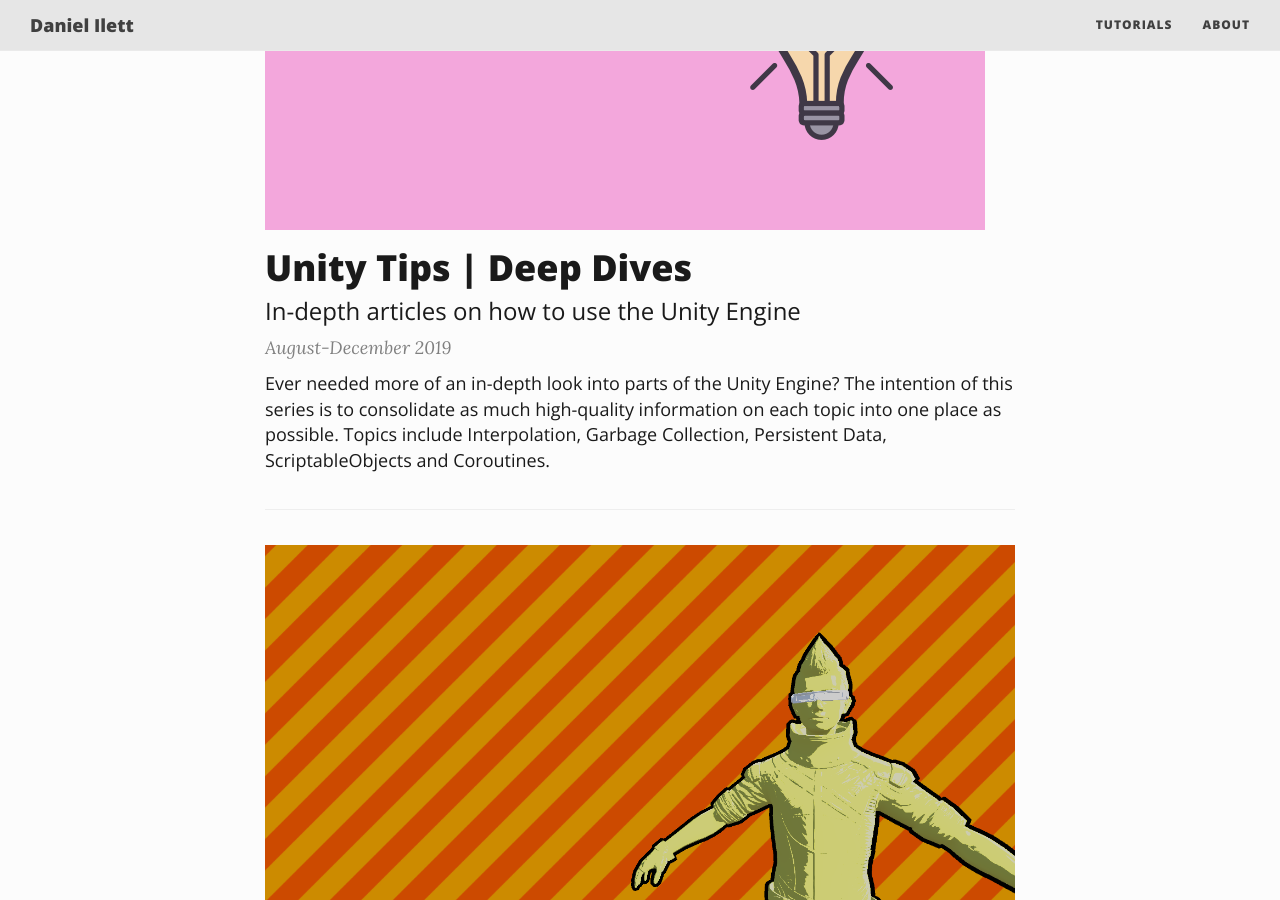
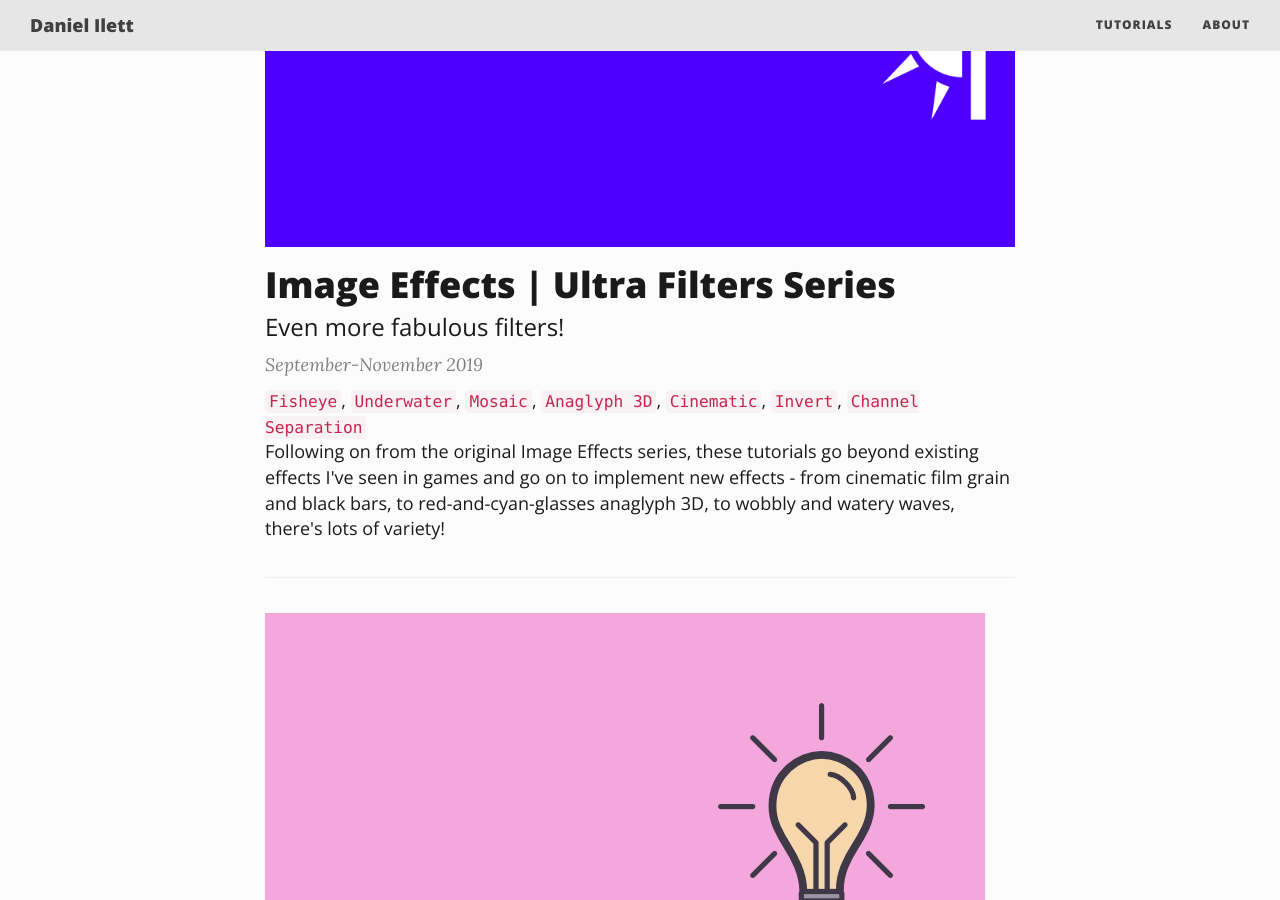
Before and after one commit to daniel-ilett/blog, a Jekyll site: the page built from tutorials.md, in a window 1280 px wide and 900 px high, scrolled down 458 px. Built offline with Jekyll 4.4.1, drawn with Linux system fonts in a browser that asks for light colours; nearby versions of some CDN libraries; some of the changed text lies outside the part shown.

Commit message:
Added Ultra Effects series intro post.
Also added tutorials page, fixed an inconsistency in the cel-shading series and a couple of other tweaks.

```diff
--- a/tutorials.md
+++ b/tutorials.md
@@ -4,6 +4,25 @@
 ---
 
 <div class="posts-list" markdown="0">
+    <article class="post-preview">
+        <a href="/2019-09-18-tut3-intro-ultra/">
+            <img src="/img/tut3/intro-banner.png" class="post-bigimg"/>
+            <h2 class="post-title">
+                Image Effects | Ultra Filters Series
+            </h2>
+            <h3 class="post-subtitle">
+                Even more fabulous filters!
+            </h3>
+        </a>
+        <p class="post-meta">
+            September-November 2019
+        </p>
+        <div class="post-entry">
+            <span markdown="1">`Fisheye`, `Underwater`, `Mosaic`, `Anaglyph 3D`, `Cinematic`, `Invert`, `Channel Separation`</span>
+            <br/>
+            Following on from the original Image Effects series, these tutorials go beyond existing effects I've seen in games and go on to implement new effects - from cinematic film grain and black bars, to red-and-cyan-glasses anaglyph 3D, to wobbly and watery waves, there's lots of variety!
+        </div>
+    </article>
     <article class="post-preview">
         <a href="/2019-08-05-unity-tips-1-garbage-collection/">
             <img src="/img/unity-tips/part2-banner.png" class="post-bigimg"/>
@@ -35,6 +54,8 @@
             May-June 2019
         </p>
         <div class="post-entry">
+            <span markdown="1">`Diffuse`, `Specular`, `Cel-Shaded`, `Fresnel`, `Normal`, `Edge-Detect`</span>
+            <br/>
             Moving on from image effects, this series looks at lighting models used to illuminate 3D models. We look at basic diffuse lighting, then build on our lighting model to introduce specular highlights, fresnel lighting, bold outlines, and - key to cel-shading - introduce hard cuts in our lighting.
         </div>
     </article>
@@ -52,6 +73,8 @@
             April-May 2019
         </p>
         <div class="post-entry">
+            <span markdown="1">`Greyscale`, `Sepia`, `Silhouette`, `Box Blur`, `Gaussian Blur`, `Line Drawing`, `Neon`, `Bloom`, `NES`, `SNES`, `Game Boy`, `CRT`, `Oil Painting`</span>
+            <br/>
             This series is a gentle introduction to many key shader features and guides you gently into shader syntax and the shader-writing mindset. By the end, you'll have written about a dozen fully-featured filter effects!
         </div>
     </article>
```
Also changed, not shown: _drafts/2019-06-10-snapshot-asset-store.md (deleted, +0 -10 lines), _drafts/2019-09-18-tut3-intro-ultra.md (added, +46 -0 lines), _drafts/2019-xx-xx-game1-the-minds-garden.md (deleted, +0 -9 lines), _posts/2019-05-29-tut2-intro.md (+1 -1 lines), _posts/2019-09-23-unity-tips-4-scriptableobjects.md (renamed from _posts/2019-09-16-unity-tips-4-scriptableobjects.md, +2 -2 lines), img/tut3/intro-banner.png (added).
